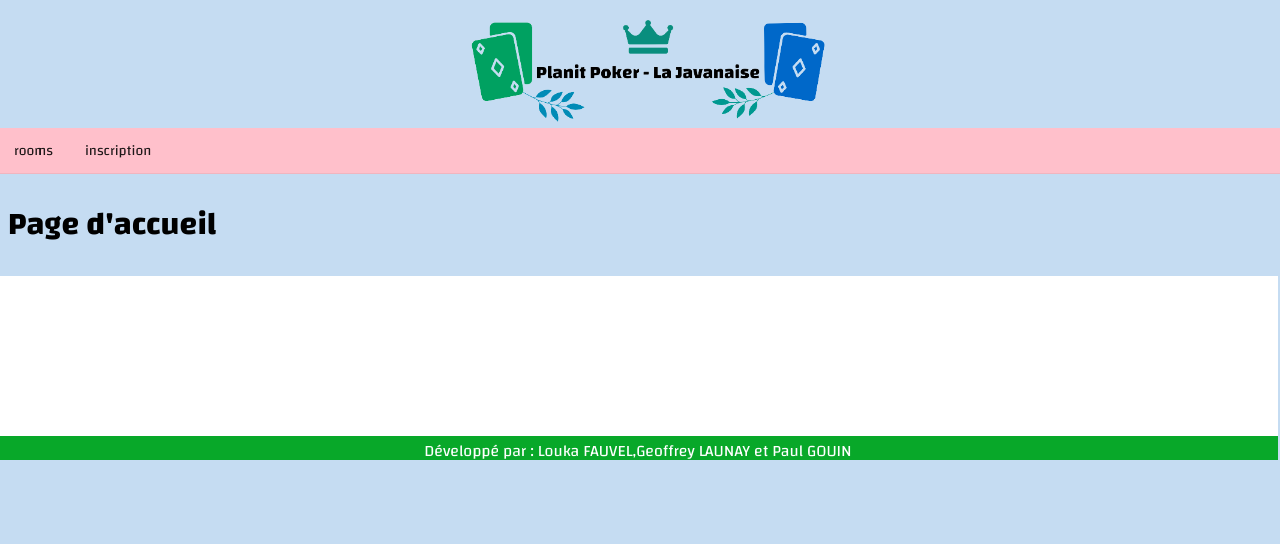
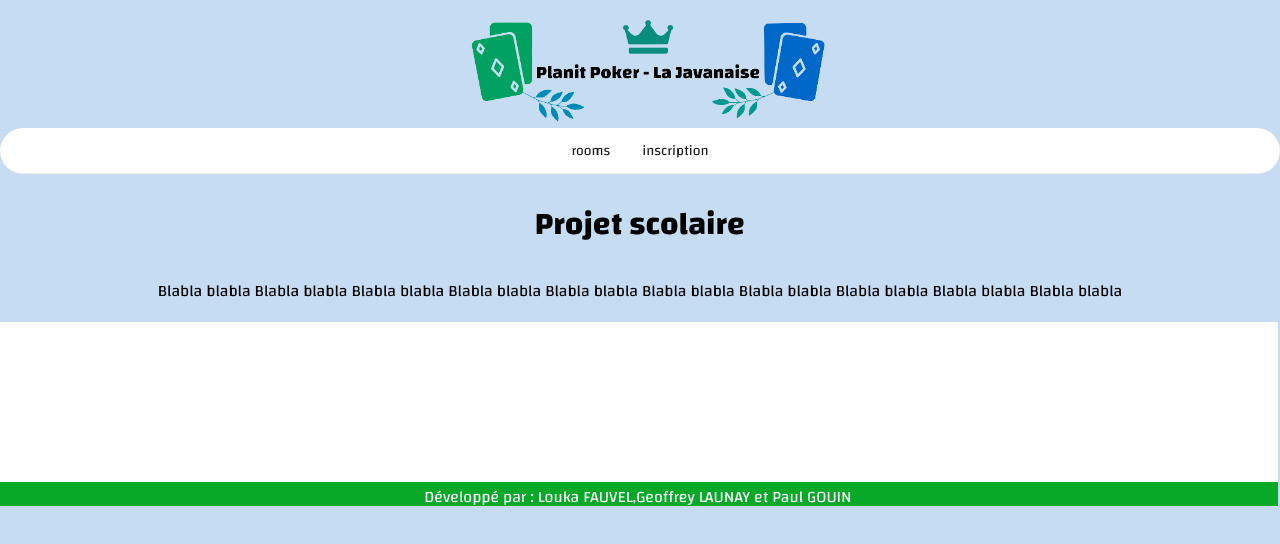
Before and after one commit to supavenir/planitPoker-LaJavanaise, a Next.js app in the folder nextjs/: page / in a window 1280 px wide. Shown: the top 544 px of the page. Built offline with nearby package versions, Linux system fonts and the light colour scheme.

Commit message:
feat: design fin

```diff
--- a/nextjs/pages/api/Layout/layout.jsx
+++ b/nextjs/pages/api/Layout/layout.jsx
@@ -73,7 +73,7 @@ const Layout = ({ children }) => {
         </a>
         </div>
 
-        <Menu onClick={onClick} selectedKeys={[current]} mode="horizontal" items={items} style={{backgroundColor:'pink' ,width:'101vw', textAlign:'center',position:'relative', right:'10px'}}   />
+        <Menu onClick={onClick} selectedKeys={[current]} mode="horizontal" items={items} style={{borderRadius:'25px' ,width:'100vw', textAlign:'center',position:'relative', right:'8px',display:'flex',justifyContent:'center'}}   />
 
       {children}
 
--- a/nextjs/pages/index.js
+++ b/nextjs/pages/index.js
@@ -4,9 +4,10 @@ const inter = Inter({ subsets: ['latin'] })
 
 export default function Home() {
   return (
-    <main>
+    <main style={{display:'flex',justifyContent:'center'}}>
       <div>
-        <h1>Page d&apos;accueil</h1>
+        <h1 style={{display:'flex',justifyContent:'center'}}>Projet scolaire </h1>
+          <p> Blabla blabla Blabla blabla Blabla blabla Blabla blabla Blabla blabla Blabla blabla Blabla blabla Blabla blabla Blabla blabla Blabla blabla</p>
       </div>
     </main>
   )
```
Also changed, not shown: 1 other file (tests, documents, lock files or other folders).
